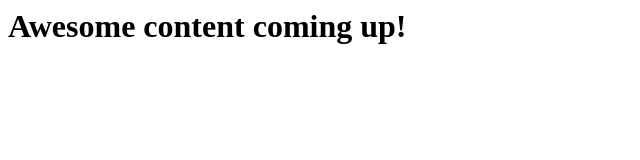
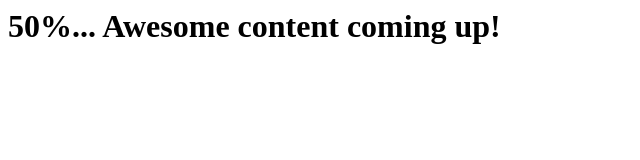
Before and after one commit to jodikwok/awesome, a plain HTML site: page index.html in a window 1280 px wide. Shown: the whole page, without its empty margins (0-640 px from the left). Drawn offline with Linux system fonts and the light colour scheme.

Commit message:
Update index.html

```diff
--- a/index.html
+++ b/index.html
@@ -1,2 +1,3 @@
 <h1>
+  50%...
 Awesome content coming up! </h1>
```
